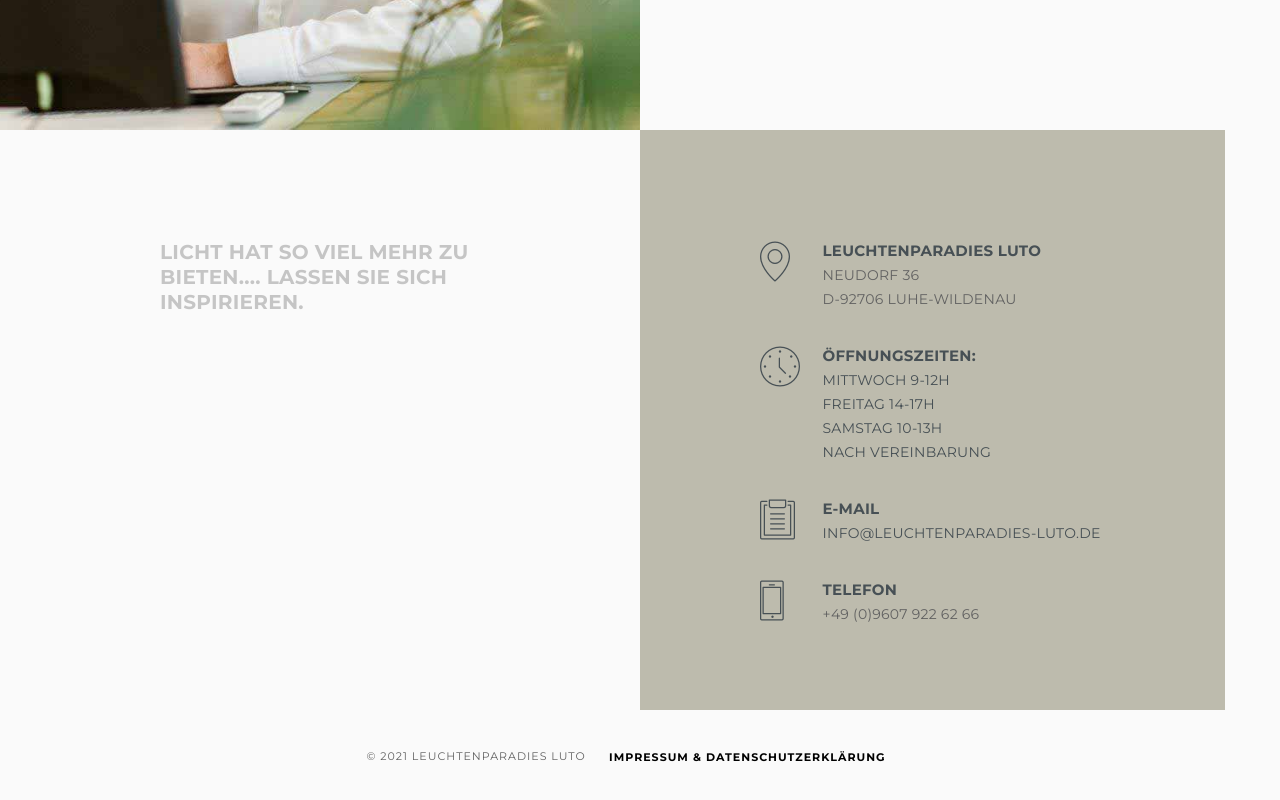
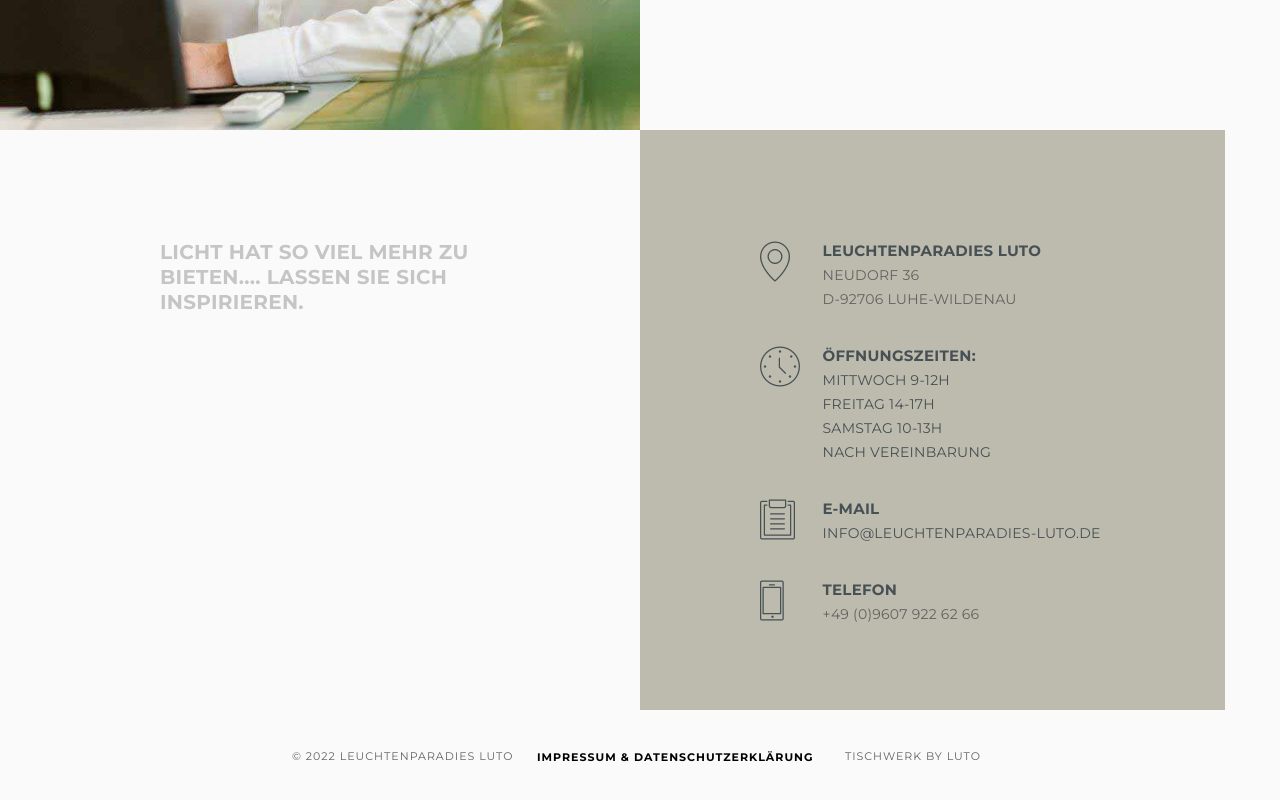
Before and after one commit to luto-lights/luto-lights.github.io, a plain HTML site: page index.html in a window 1280 px wide. Shown: the part 6873-7673 px from the top of the page. Drawn offline with Linux system fonts and the light colour scheme; animation ran at ten frames a second.

Commit message:
add tischwerk link to footer

```diff
--- a/index.html
+++ b/index.html
@@ -668,8 +668,9 @@
                 <div class="container sm-container-fluid">
                     <div class="row">
                         <div class="col-md-12 col-sm-12 text-center">
-                            <span class="text-small text-uppercase letter-spacing-1 alt-font">&COPY; 2021 <a href="https://leuchtenparadies-luto.de" target="_blank">Leuchtenparadies LUTO</a></span> &nbsp;
-                            <span class="text-small text-uppercase letter-spacing-1 alt-font"><button type="button" class="btn btn-link text-small text-uppercase letter-spacing-1 alt-font" data-toggle="modal" data-target="#myModal">Impressum & Datenschutzerklärung</button></spann>
+                            <span class="text-small text-uppercase letter-spacing-1 alt-font">&COPY; 2022 <a href="https://www.leuchtenparadies-luto.de" target="_blank">Leuchtenparadies LUTO</a></span> &nbsp;
+                            <span class="text-small text-uppercase letter-spacing-1 alt-font"><button type="button" class="btn btn-link text-small text-uppercase letter-spacing-1 alt-font" data-toggle="modal" data-target="#myModal">Impressum & Datenschutzerklärung</button></span>
+                            <span class="text-small text-uppercase letter-spacing-1 alt-font"><a href="https://www.tischwerk-luto.de" target="_blank">TischwerK by LUTO</a></span> &nbsp;
                         </div>
                     </div>
                 </div>
```
